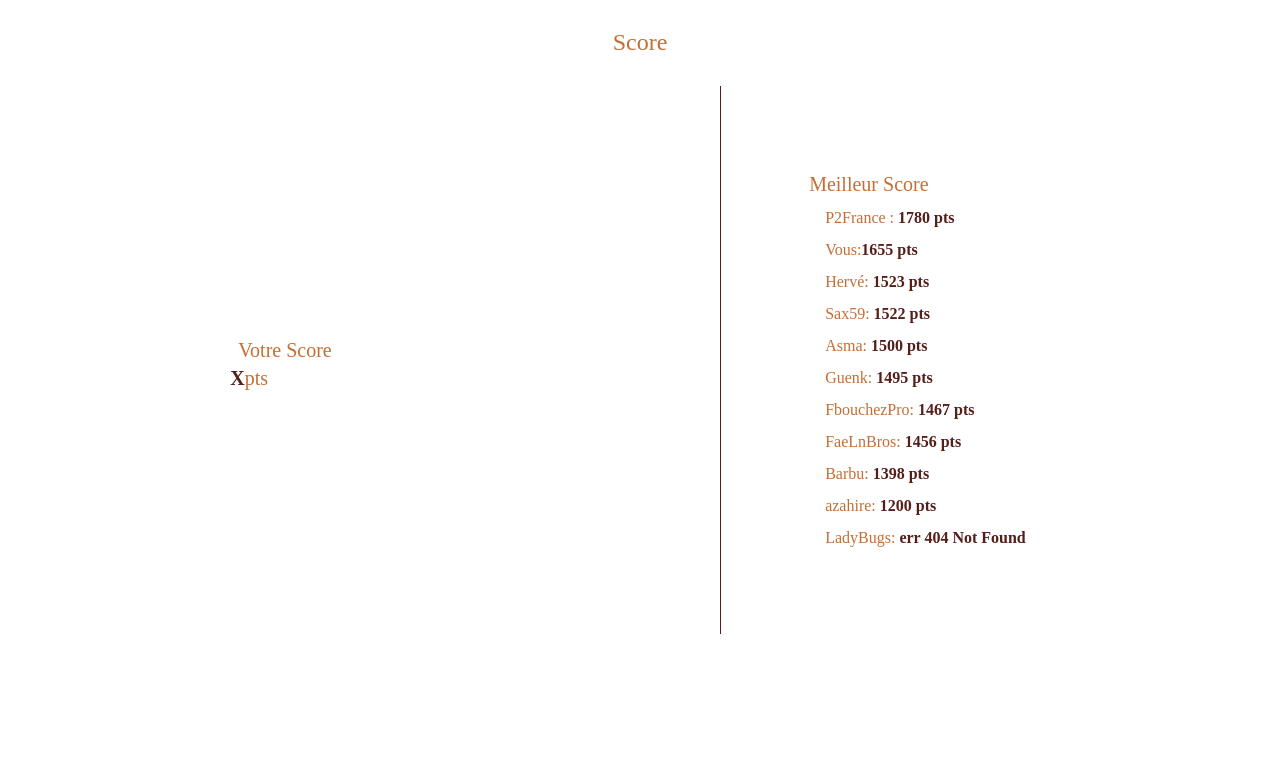
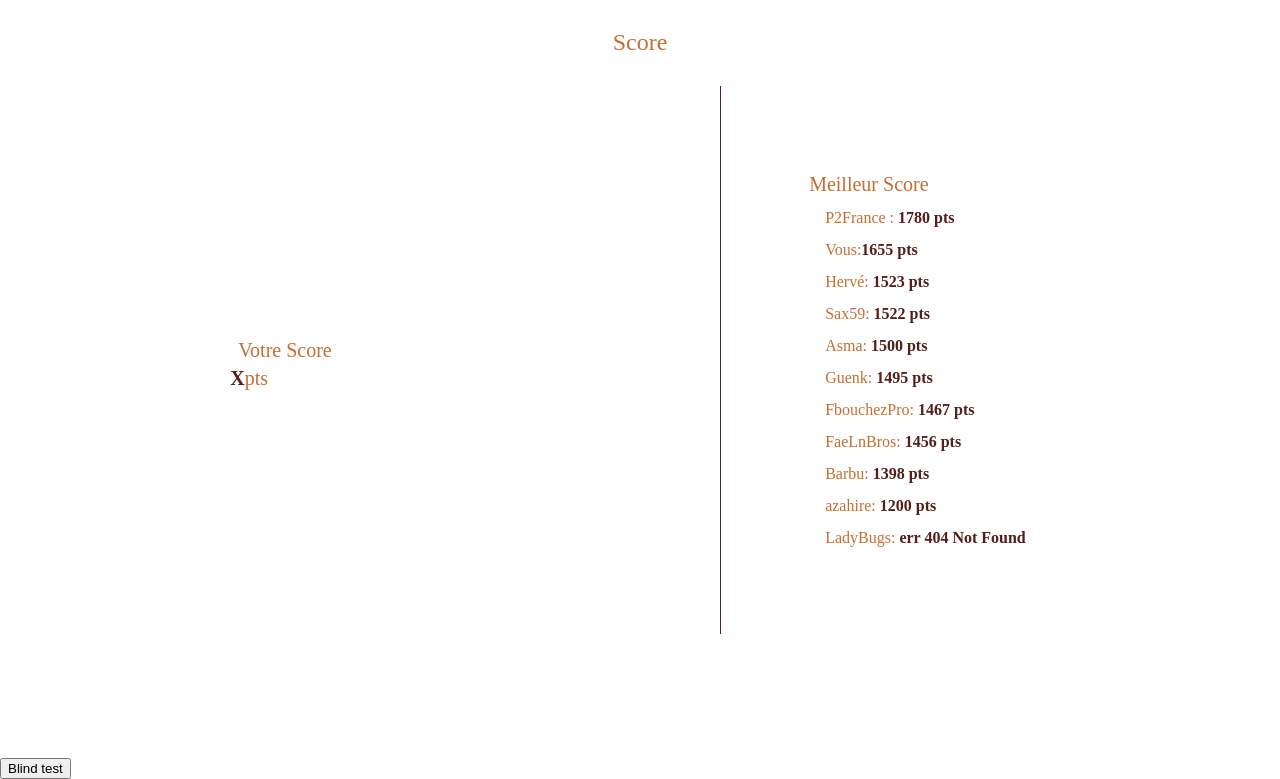
Before and after one commit to WildCodeSchool/2022-09-JS-Lille-project-2-g1-techlegends, a React (Vite) app in the folder frontend/: page / in a window 1280 px wide. Shown: the part 2412-3191 px from the top of the page. Before the commit the page ends 3170 px from the top, so only its background shows below. Built offline with nearby package versions, Linux system fonts and the light colour scheme.

Commit message:
Add research input befor lunch game

```diff
--- a/frontend/package.json
+++ b/frontend/package.json
@@ -14,6 +14,7 @@
     "react": "^18.0.0",
     "react-dom": "^18.0.0",
     "react-player": "^2.11.0",
+    "react-toastify": "^9.1.1",
     "reset-css": "^5.0.1",
     "styled-components": "^5.3.6",
     "template-fullstack": "file:.."
--- a/frontend/src/App.jsx
+++ b/frontend/src/App.jsx
@@ -4,6 +4,7 @@ import Game from "@pages/Game/Game";
 import Score from "@pages/Score/Score";
 
 import "reset-css";
+import Research from "@components/Reserch/Research";
 import MainStyle from "./style";
 
 function App() {
@@ -13,6 +14,7 @@ function App() {
       <Rules />
       <Game />
       <Score />
+      <Research />
     </MainStyle>
   );
 }
--- /dev/null
+++ b/frontend/src/components/Reserch/Research.jsx
@@ -0,0 +1,21 @@
+import { ToastContainer, toast } from "react-toastify";
+import "react-toastify/dist/ReactToastify.css";
+import ResearchStyle from "./Style";
+
+export default function Research() {
+  const lunchGame = () =>
+    toast(
+      <ResearchStyle>
+        <input type="text" placeholder="Artiste, style,..." />
+        <button type="submit">Jouer</button>
+      </ResearchStyle>
+    );
+  return (
+    <>
+      <button type="button" onClick={lunchGame}>
+        Blind test
+      </button>
+      <ToastContainer />
+    </>
+  );
+}
--- /dev/null
+++ b/frontend/src/components/Reserch/Style.jsx
@@ -0,0 +1,5 @@
+import styled from "styled-components";
+
+export default styled.section`
+  background-color: yellowgreen;
+`;
```
Also changed, not shown: 1 other file (tests, documents, lock files or other folders).
